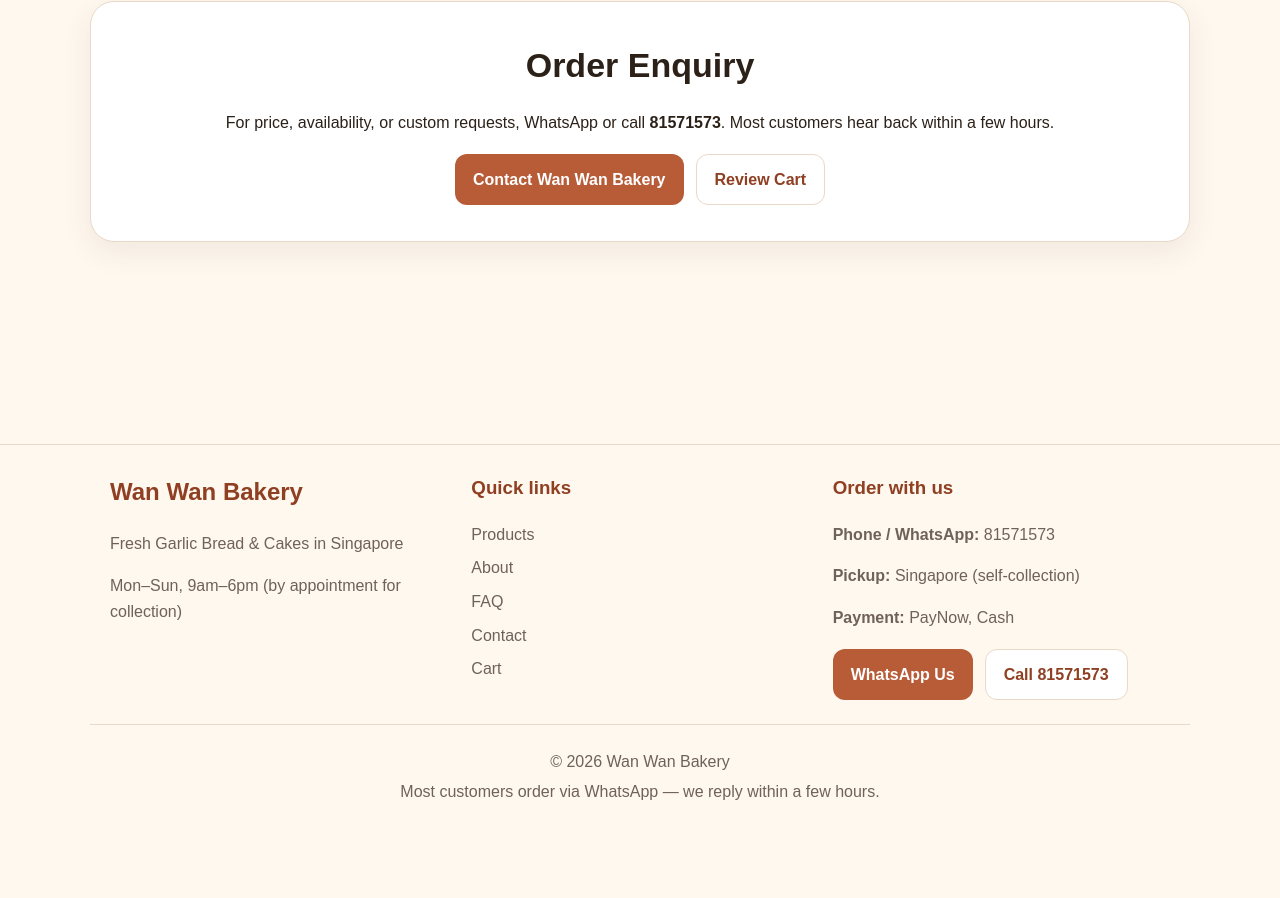
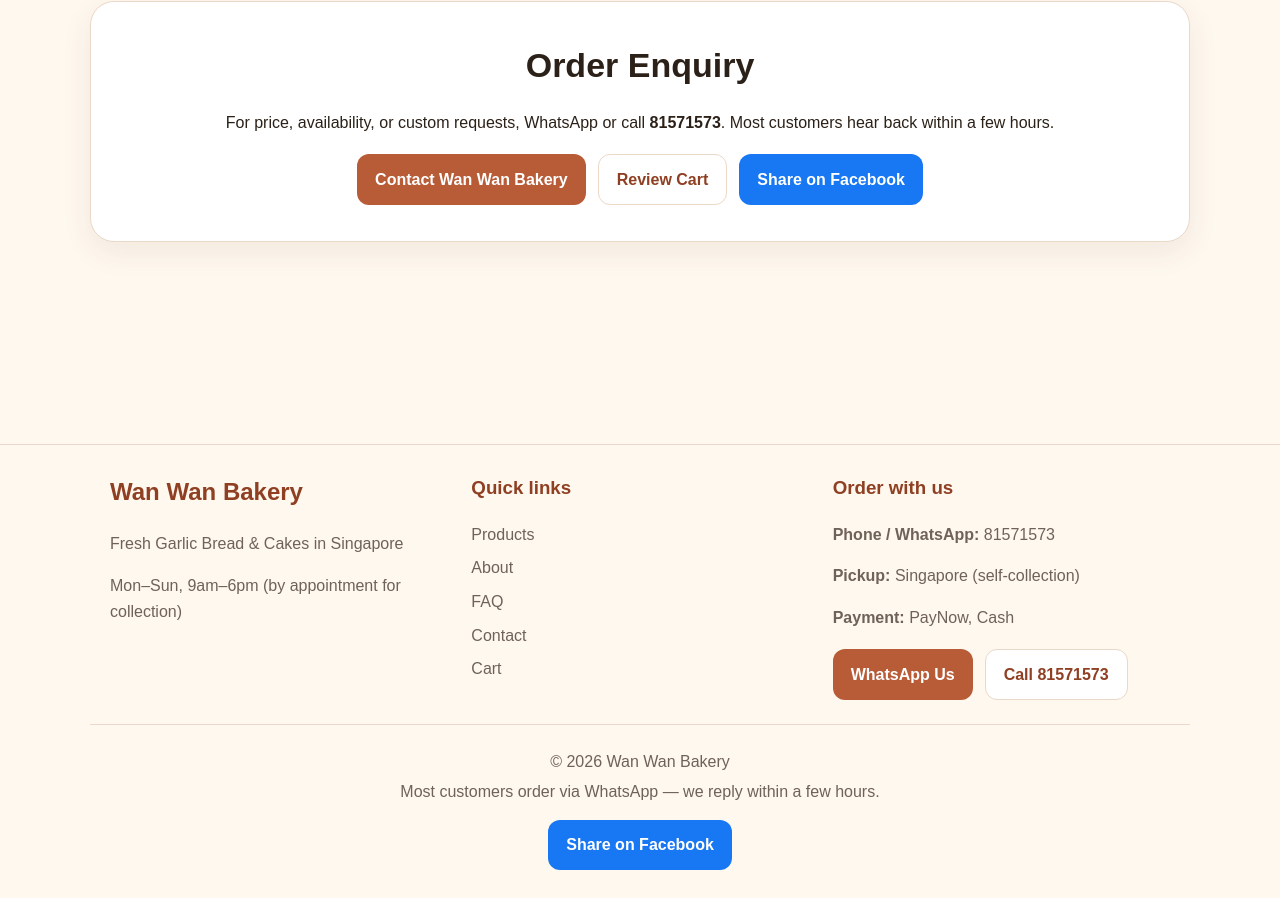
Before and after one commit to leslie1233/wan-wan-bakery, a Next.js app: page / in a window 1280 px wide. Shown: the part 2109-3007 px from the top of the page. Before the commit the page ends 2945 px from the top, so only its background shows below. Built offline with nearby package versions, Linux system fonts and the light colour scheme; no server answers.

Commit message:
Add Facebook share buttons across the bakery site.
Let customers share the homepage and product pages on Facebook in a new tab from the footer, homepage, and product detail CTAs.

```diff
--- a/app/globals.css
+++ b/app/globals.css
@@ -326,6 +326,19 @@ textarea:focus-visible {
 
 .button.secondary:hover {
   background: #fff4ea;
+}
+
+.button.facebook {
+  background: #1877f2;
+  color: white;
+}
+
+.button.facebook:hover {
+  background: #0d65d9;
+}
+
+.footer-share {
+  margin-top: 12px;
 }
 
 .cta {
--- a/app/page.tsx
+++ b/app/page.tsx
@@ -2,6 +2,7 @@ import Image from "next/image";
 import Link from "next/link";
 import ProductCard from "../components/ProductCard";
 import TrustSection from "../components/TrustSection";
+import FacebookShareLink from "../components/FacebookShareLink";
 import WhatsAppLink from "../components/WhatsAppLink";
 import { products } from "../data/products";
 import { createPageMetadata } from "../lib/metadata";
@@ -90,6 +91,13 @@ export default function HomePage() {
             <Link className="button secondary" href="/cart">
               Review Cart
             </Link>
+            <FacebookShareLink
+              path="/"
+              className="button facebook"
+              eventLabel="home_facebook_share"
+            >
+              Share on Facebook
+            </FacebookShareLink>
           </div>
         </div>
       </section>
--- /dev/null
+++ b/components/FacebookShareLink.tsx
@@ -0,0 +1,47 @@
+"use client";
+
+import { buildFacebookShareUrl } from "../lib/share";
+import { openShareInNewTab } from "../lib/open-share";
+import { trackEvent } from "./Analytics";
+
+type FacebookShareLinkProps = {
+  path?: string;
+  className?: string;
+  children: React.ReactNode;
+  eventLabel: string;
+  ariaLabel?: string;
+};
+
+export default function FacebookShareLink({
+  path = "/",
+  className,
+  children,
+  eventLabel,
+  ariaLabel = "Share on Facebook",
+}: FacebookShareLinkProps) {
+  const href = buildFacebookShareUrl(path);
+
+  function handleClick(event: React.MouseEvent<HTMLAnchorElement>) {
+    event.preventDefault();
+    event.stopPropagation();
+
+    trackEvent("facebook_share_click", {
+      link_text: eventLabel,
+    });
+
+    openShareInNewTab(href);
+  }
+
+  return (
+    <a
+      href={href}
+      className={className}
+      target="_blank"
+      rel="noopener noreferrer"
+      aria-label={ariaLabel}
+      onClick={handleClick}
+    >
+      {children}
+    </a>
+  );
+}
--- a/components/Footer.tsx
+++ b/components/Footer.tsx
@@ -1,5 +1,6 @@
 import Link from "next/link";
 import { siteConfig } from "../lib/site-config";
+import FacebookShareLink from "./FacebookShareLink";
 import WhatsAppLink from "./WhatsAppLink";
 import { buildWhatsAppUrl, generalEnquiryMessage } from "../lib/whatsapp";
 
@@ -65,6 +66,13 @@ export default function Footer() {
       <div className="container footer-bottom">
         <p>© {new Date().getFullYear()} {siteConfig.name}</p>
         <p>Most customers order via WhatsApp — we reply {siteConfig.replyTime}.</p>
+        <FacebookShareLink
+          path="/"
+          className="button facebook footer-share"
+          eventLabel="footer_facebook_share"
+        >
+          Share on Facebook
+        </FacebookShareLink>
       </div>
     </footer>
   );
--- /dev/null
+++ b/lib/open-share.ts
@@ -0,0 +1,14 @@
+export function openShareInNewTab(url: string): void {
+  if (typeof window === "undefined") {
+    return;
+  }
+
+  const link = document.createElement("a");
+  link.href = url;
+  link.target = "_blank";
+  link.rel = "noopener noreferrer";
+  link.referrerPolicy = "no-referrer";
+  document.body.appendChild(link);
+  link.click();
+  document.body.removeChild(link);
+}
--- /dev/null
+++ b/lib/share.ts
@@ -0,0 +1,12 @@
+import { siteConfig } from "./site-config";
+
+export function buildShareUrl(path: string = "/"): string {
+  const normalizedPath = path.startsWith("/") ? path : `/${path}`;
+  return `${siteConfig.url}${normalizedPath}`;
+}
+
+export function buildFacebookShareUrl(path: string = "/"): string {
+  return `https://www.facebook.com/sharer/sharer.php?u=${encodeURIComponent(
+    buildShareUrl(path)
+  )}`;
+}
```
Also changed, not shown: app/products/[slug]/page.tsx (+8 -0 lines).
